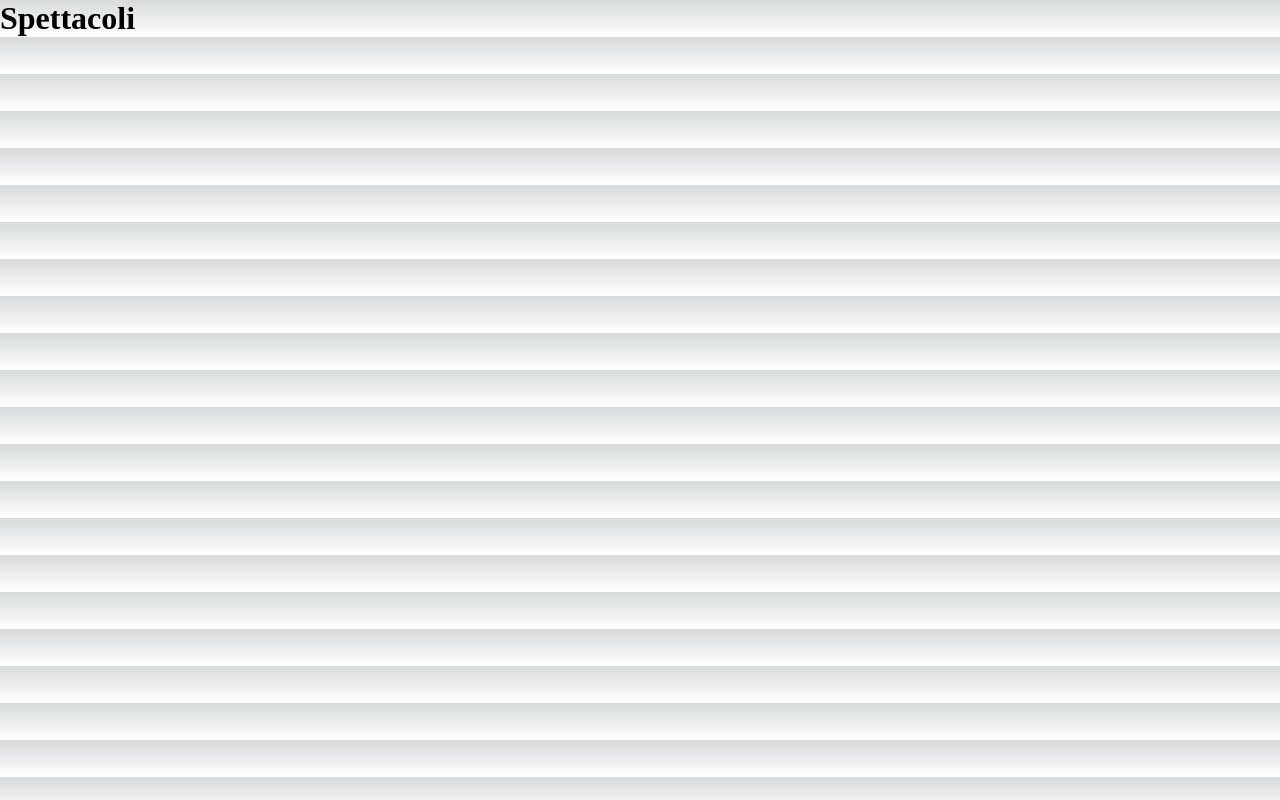
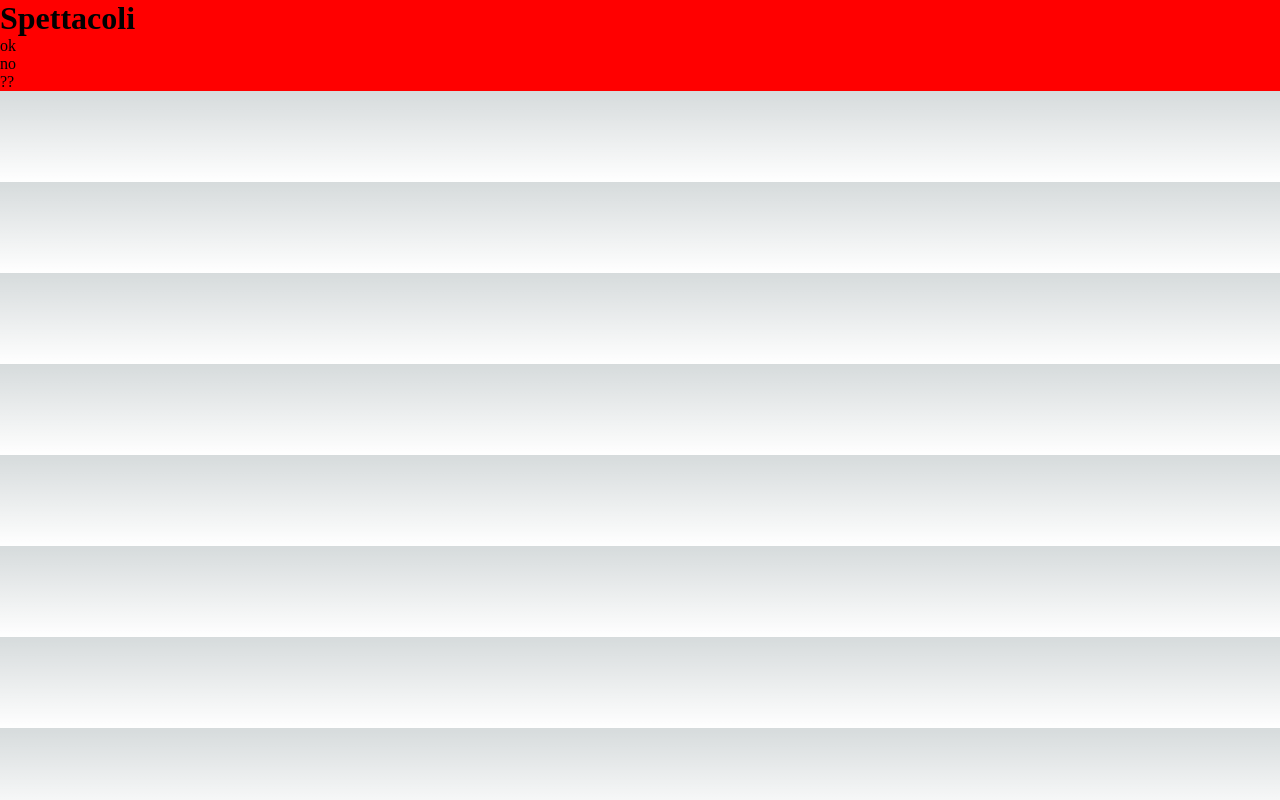
Before and after one commit to agostino-photo/agostino-photo.github.io, a Next.js app: page /spettacoli in a window 1280 px wide. Built offline with nearby package versions, Linux system fonts and the light colour scheme.

Commit message:
Initial work on base layout

```diff
--- a/pages/spettacoli.mdx
+++ b/pages/spettacoli.mdx
@@ -1,4 +1,14 @@
+import BaseLayout from '../src/layouts/BaseLayout'
 
+export const meta = {
+author: 'Rich Haines'
+}
 
 
 # Spettacoli
+
+- ok
+- no
+- ??
+
+export default ({ children }) => <BaseLayout>{children}</BaseLayout>
--- /dev/null
+++ b/src/layouts/BaseLayout.tsx
@@ -0,0 +1,9 @@
+import React from 'react'
+
+const BaseLayout: React.FC<{children: React.ReactNode}> = ({children}) => (
+  <div style={{backgroundColor: 'red'}}>
+    {children}
+  </div>
+)
+
+export default BaseLayout
```
